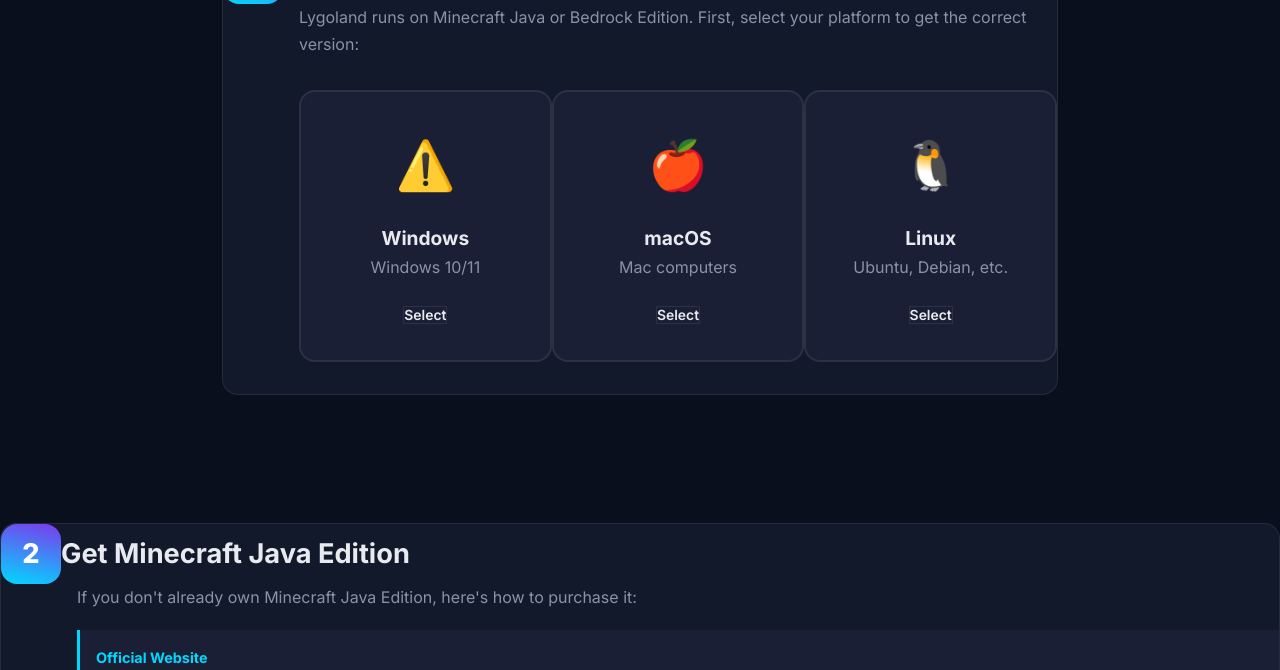
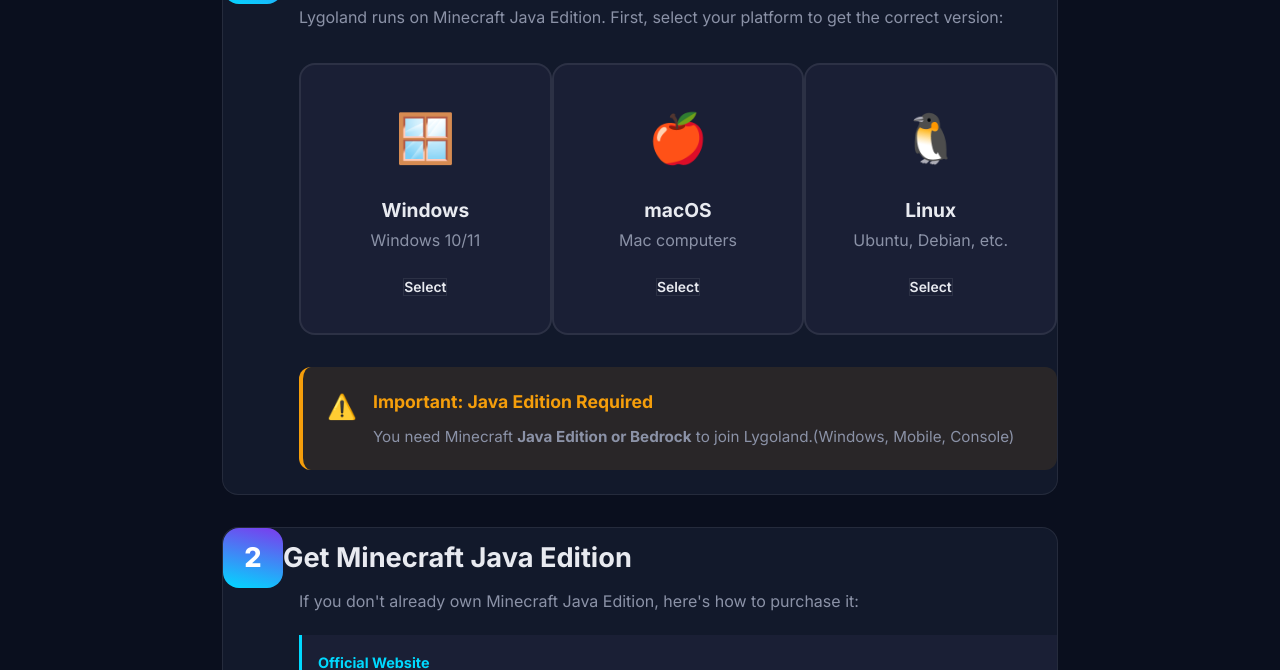
Before and after one commit to sirlygo/lygoland.online, a website: page setup-guide.html in a window 1280 px wide. Shown: the part 668-1338 px from the top of the page. Drawn offline with Linux system fonts and the light colour scheme.

Commit message:
Update setup-guide.html

```diff
--- a/setup-guide.html
+++ b/setup-guide.html
@@ -608,11 +608,11 @@
                         <h2 class="step-title">Choose Your Platform</h2>
                     </div>
                     <div class="step-content">
-                        <p>Lygoland runs on Minecraft Java or Bedrock Edition. First, select your platform to get the correct version:</p>
+                        <p>Lygoland runs on Minecraft Java Edition. First, select your platform to get the correct version:</p>
 
                         <div class="platform-grid">
                             <div class="platform-card" onclick="showPlatform('windows')">
-                                <div class="platform-icon">⚠️</div>
+                                <div class="platform-icon">🪟</div>
                                 <h3 class="platform-name">Windows</h3>
                                 <p class="platform-desc">Windows 10/11</p>
                                 <button class="btn btn-sm btn-outline">Select</button>
@@ -632,6 +632,12 @@
                                 <button class="btn btn-sm btn-outline">Select</button>
                             </div>
                         </div>
+
+                        <div class="alert alert-warning">
+                            <div class="alert-icon">⚠️</div>
+                            <div class="alert-content">
+                                <h4>Important: Java Edition Required</h4>
+                                <p>You need Minecraft <strong>Java Edition or Bedrock</strong> to join Lygoland.(Windows, Mobile, Console)</p>
                             </div>
                         </div>
                     </div>
```
